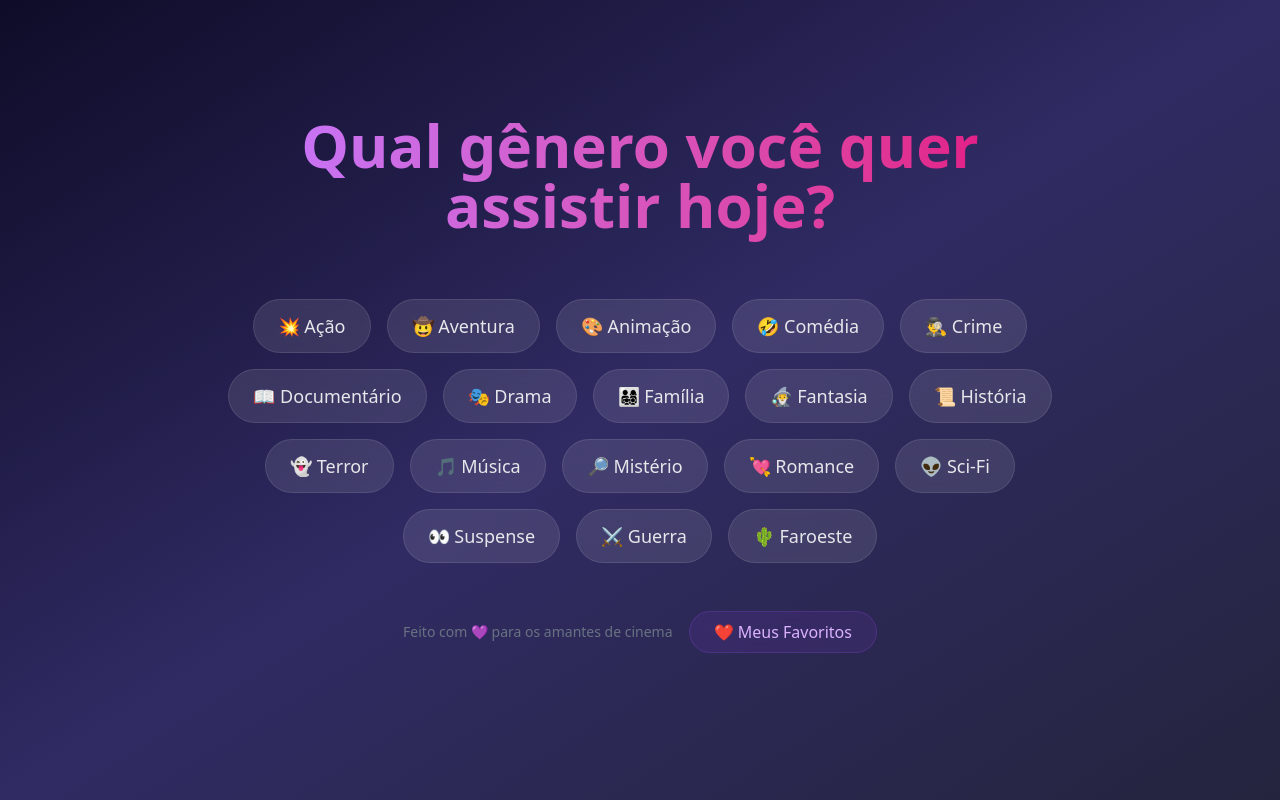
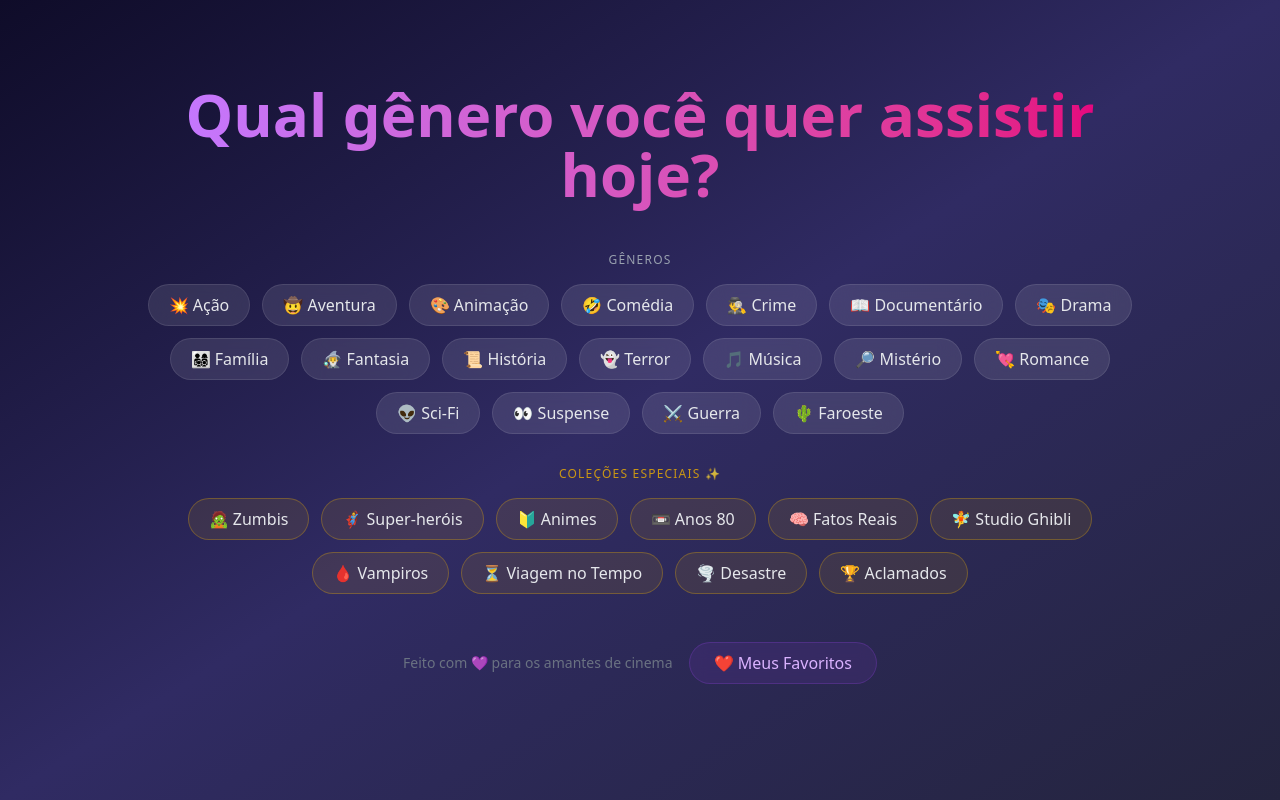
Before and after one commit to caiomafra01/seletor-de-filmes, a Next.js app: page / in a window 1280 px wide. Built offline with nearby package versions, Linux system fonts and the light colour scheme.

Commit message:
Categorias novas

```diff
--- a/src/app/page.tsx
+++ b/src/app/page.tsx
@@ -2,28 +2,95 @@
 
 import { useState } from 'react';
 import { MovieCard, Movie } from '@/components/MovieCard';
-import { VibeSelector } from '@/components/VibeSelector';
 
 const API_KEY = '70e97a15d2253fb7336781191814b5f6';
 
+// --- Data Structures ---
+
+const standardGenres = [
+  { id: 28, name: "💥 Ação" },
+  { id: 12, name: "🤠 Aventura" },
+  { id: 16, name: "🎨 Animação" },
+  { id: 35, name: "🤣 Comédia" },
+  { id: 80, name: "🕵️‍♂️ Crime" },
+  { id: 99, name: "📖 Documentário" },
+  { id: 18, name: "🎭 Drama" },
+  { id: 10751, name: "👨‍👩‍👧‍👦 Família" },
+  { id: 14, name: "🧙‍♂️ Fantasia" },
+  { id: 36, name: "📜 História" },
+  { id: 27, name: "👻 Terror" },
+  { id: 10402, name: "🎵 Música" },
+  { id: 9648, name: "🔎 Mistério" },
+  { id: 10749, name: "💘 Romance" },
+  { id: 878, name: "👽 Sci-Fi" },
+  { id: 53, name: "👀 Suspense" },
+  { id: 10752, name: "⚔️ Guerra" },
+  { id: 37, name: "🌵 Faroeste" }
+];
+
+const specialCollections = [
+  { name: "🧟 Zumbis", type: "keyword", value: "12377" },
+  { name: "🦸 Super-heróis", type: "keyword", value: "9715" },
+  { name: "🔰 Animes", type: "custom", value: "&with_genres=16&with_original_language=ja" },
+  { name: "📼 Anos 80", type: "custom", value: "&primary_release_date.gte=1980-01-01&primary_release_date.lte=1989-12-31" },
+  { name: "🧠 Fatos Reais", type: "keyword", value: "9672" },
+  { name: "🧚 Studio Ghibli", type: "custom", value: "&with_companies=10342" },
+  { name: "🩸 Vampiros", type: "keyword", value: "3133" },
+  { name: "⏳ Viagem no Tempo", type: "keyword", value: "4385" },
+  { name: "🌪️ Desastre", type: "keyword", value: "4414" },
+  { name: "🏆 Aclamados", type: "custom", value: "&vote_average.gte=8&vote_count.gte=300" }
+];
+
+// Helper type for our categories
+type Category =
+  | { type: 'standard'; id: number; name: string }
+  | { type: 'keyword'; value: string; name: string }
+  | { type: 'custom'; value: string; name: string };
+
 export default function Home() {
-  const [vibe, setVibe] = useState<number | null>(null);
+  // We'll store the selected category name or ID to show what's active,
+  // but for the fetch logic we pass the whole object.
+  const [activeCategory, setActiveCategory] = useState<string | number | null>(null);
   const [movie, setMovie] = useState<Movie | null>(null);
   const [loading, setLoading] = useState(false);
 
-  const fetchRandomMovie = async (genreId: number, retryWithPage1 = false) => {
+  // We need to store the last selected category object to allow "Retry" functionality
+  const [lastSelectedCategory, setLastSelectedCategory] = useState<Category | null>(null);
+
+  const asianLanguages = "ja,zh,ko,th,cn";
+
+  const fetchRandomMovie = async (category: Category, retryWithPage1 = false) => {
     setLoading(true);
-    setVibe(genreId);
+    setActiveCategory(category.type === 'standard' ? category.id : category.name);
+    setLastSelectedCategory(category);
 
     try {
-      console.log("Buscando gênero ID:", genreId);
+      console.log("Buscando categoria:", category.name);
 
       // 1. Random Page Logic
-      // If retrying, force page 1. Otherwise, random 1-20.
       const randomPage = retryWithPage1 ? 1 : Math.floor(Math.random() * 20) + 1;
 
       // 2. Construct URL
-      const url = `https://api.themoviedb.org/3/discover/movie?api_key=${API_KEY}&language=pt-BR&sort_by=popularity.desc&include_adult=false&with_genres=${genreId}&page=${randomPage}`;
+      let url = `https://api.themoviedb.org/3/discover/movie?api_key=${API_KEY}&language=pt-BR&sort_by=popularity.desc&include_adult=false&page=${randomPage}`;
+
+      // Apply filter based on type
+      if (category.type === 'keyword') {
+        url += `&with_keywords=${category.value}`;
+      } else if (category.type === 'custom') {
+        url += category.value;
+      } else {
+        // Standard Genre
+        url += `&with_genres=${category.id}`;
+      }
+
+      // 3. Language & Quality Filters
+      // Block Asian languages for non-anime categories to avoid untranslated titles
+      if (category.name !== "🔰 Animes" && category.name !== "🧚 Studio Ghibli") {
+        url += `&without_original_language=${asianLanguages}`;
+      }
+
+      // Always apply quality filter
+      url += `&vote_count.gte=300`;
 
       console.log("URL Gerada:", url);
 
@@ -42,11 +109,11 @@ export default function Home() {
 
         setMovie(detailedMovie);
       } else {
-        // SAFETY CHECK: If no results and we haven't retried yet, try page 1.
+        // SAFETY CHECK
         if (!retryWithPage1) {
           console.warn(`Nenhum resultado na página ${randomPage}. Tentando página 1...`);
-          await fetchRandomMovie(genreId, true); // Recursive call with force page 1
-          return; // Exit this execution context
+          await fetchRandomMovie(category, true);
+          return;
         }
         console.error("Nenhum filme encontrado mesmo na página 1.");
         setMovie(null);
@@ -55,16 +122,14 @@ export default function Home() {
       console.error('Erro ao buscar filme:', error);
       setMovie(null);
     } finally {
-      // Only stop loading if we are not retrying (or if retry finished)
-      // The recursive call handles its own loading state, but we need to ensure we don't turn it off prematurely if we are about to recurse.
-      // Actually, since await fetchRandomMovie waits for the recursion, we can set loading false here safely.
       setLoading(false);
     }
   };
 
   const handleReset = () => {
-    setVibe(null);
+    setActiveCategory(null);
     setMovie(null);
+    setLastSelectedCategory(null);
   };
 
   return (
@@ -83,13 +148,12 @@ export default function Home() {
         <div className="absolute inset-0 bg-gradient-to-br from-[#0f0c29] via-[#302b63] to-[#24243e]" />
       )}
 
-      {/* Content Container - Ensure it's above the background */}
+      {/* Content Container */}
       <div className="relative z-10 w-full flex flex-col items-center">
 
-        {/* Initial State: Title & Selector */}
+        {/* Initial State: Title & Selectors */}
         {!movie && !loading && (
-          <div className="w-full max-w-4xl text-center space-y-12 animate-fade-in relative">
-
+          <div className="w-full max-w-5xl text-center space-y-8 animate-fade-in relative">
 
             {/* Mobile Favorites Link */}
             <div className="md:hidden flex justify-center mb-4">
@@ -102,9 +166,38 @@ export default function Home() {
               Qual gênero você quer assistir hoje?
             </h1>
 
-            <div className="flex justify-center">
-              <VibeSelector selectedVibe={vibe} onSelectVibe={(id) => fetchRandomMovie(id)} />
+            {/* BLOCK 1: Standard Genres */}
+            <div className="w-full">
+              <p className="text-gray-400 uppercase text-xs tracking-widest mb-4">Gêneros</p>
+              <div className="flex flex-wrap justify-center gap-3">
+                {standardGenres.map((genre) => (
+                  <button
+                    key={genre.id}
+                    onClick={() => fetchRandomMovie({ type: 'standard', ...genre })}
+                    className="rounded-full px-5 py-2 text-base font-medium transition-all duration-300 transform hover:scale-105 bg-white/10 text-gray-200 hover:bg-purple-600 hover:text-white backdrop-blur-md border border-white/10 hover:border-purple-500 hover:shadow-lg hover:shadow-purple-500/30"
+                  >
+                    {genre.name}
+                  </button>
+                ))}
+              </div>
             </div>
+
+            {/* BLOCK 2: Special Collections */}
+            <div className="w-full mt-8">
+              <p className="text-yellow-500/80 uppercase text-xs tracking-widest mb-4">Coleções Especiais ✨</p>
+              <div className="flex flex-wrap justify-center gap-3">
+                {specialCollections.map((collection) => (
+                  <button
+                    key={collection.name}
+                    onClick={() => fetchRandomMovie(collection as Category)}
+                    className="rounded-full px-5 py-2 text-base font-medium transition-all duration-300 transform hover:scale-105 border border-yellow-500/30 bg-yellow-500/10 text-gray-200 hover:bg-yellow-500 hover:text-black hover:shadow-lg hover:shadow-yellow-500/50"
+                  >
+                    {collection.name}
+                  </button>
+                ))}
+              </div>
+            </div>
+
           </div>
         )}
 
@@ -125,7 +218,7 @@ export default function Home() {
 
             <div className="flex flex-col sm:flex-row gap-4 justify-center">
               <button
-                onClick={() => vibe && fetchRandomMovie(vibe)}
+                onClick={() => lastSelectedCategory && fetchRandomMovie(lastSelectedCategory)}
                 className="flex-1 bg-purple-600 hover:bg-purple-700 text-white font-bold py-4 px-6 rounded-xl shadow-lg shadow-purple-500/30 transition-all transform hover:-translate-y-1 flex items-center justify-center gap-2"
               >
                 🔄 Quero outra sugestão
```
